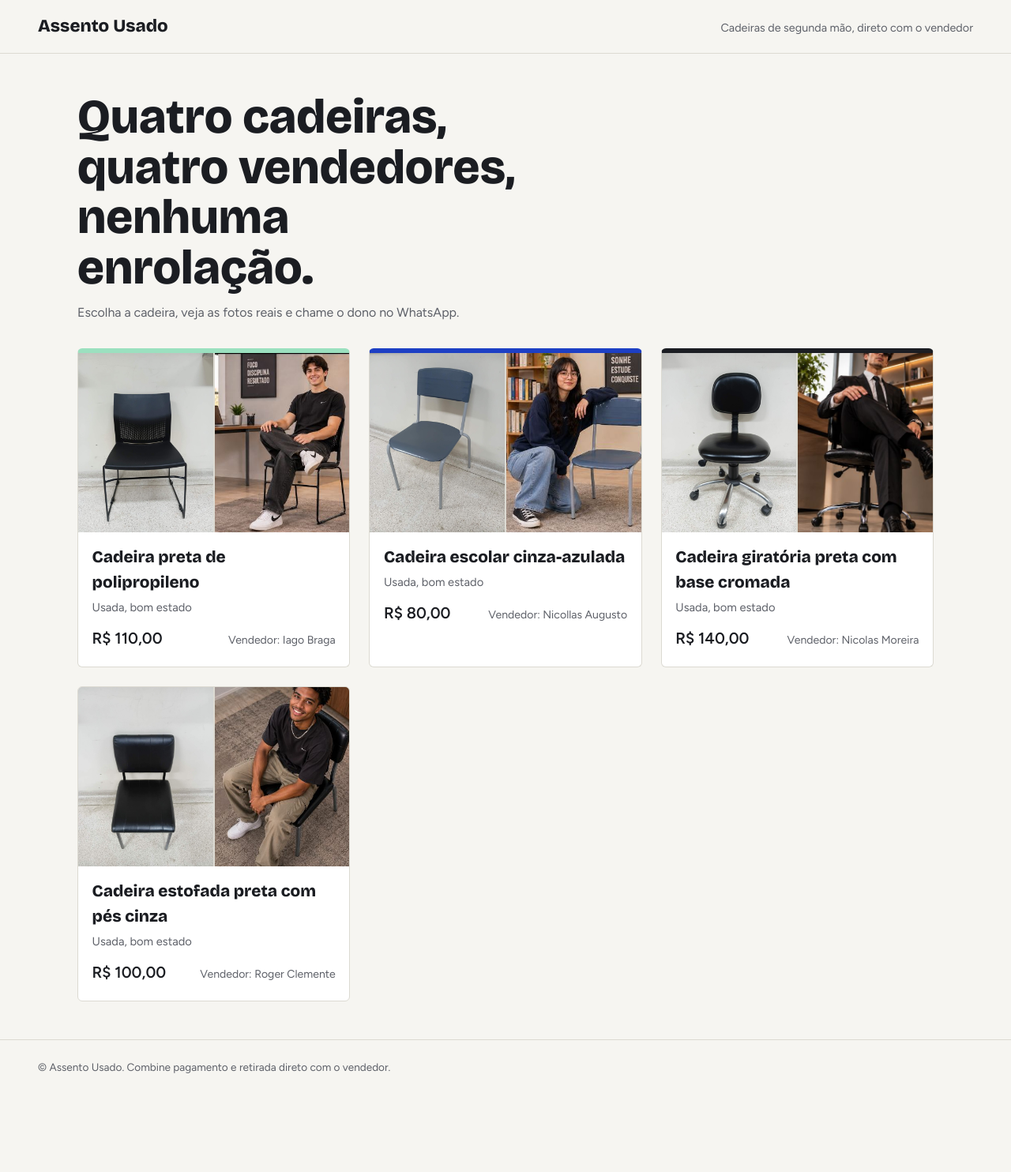
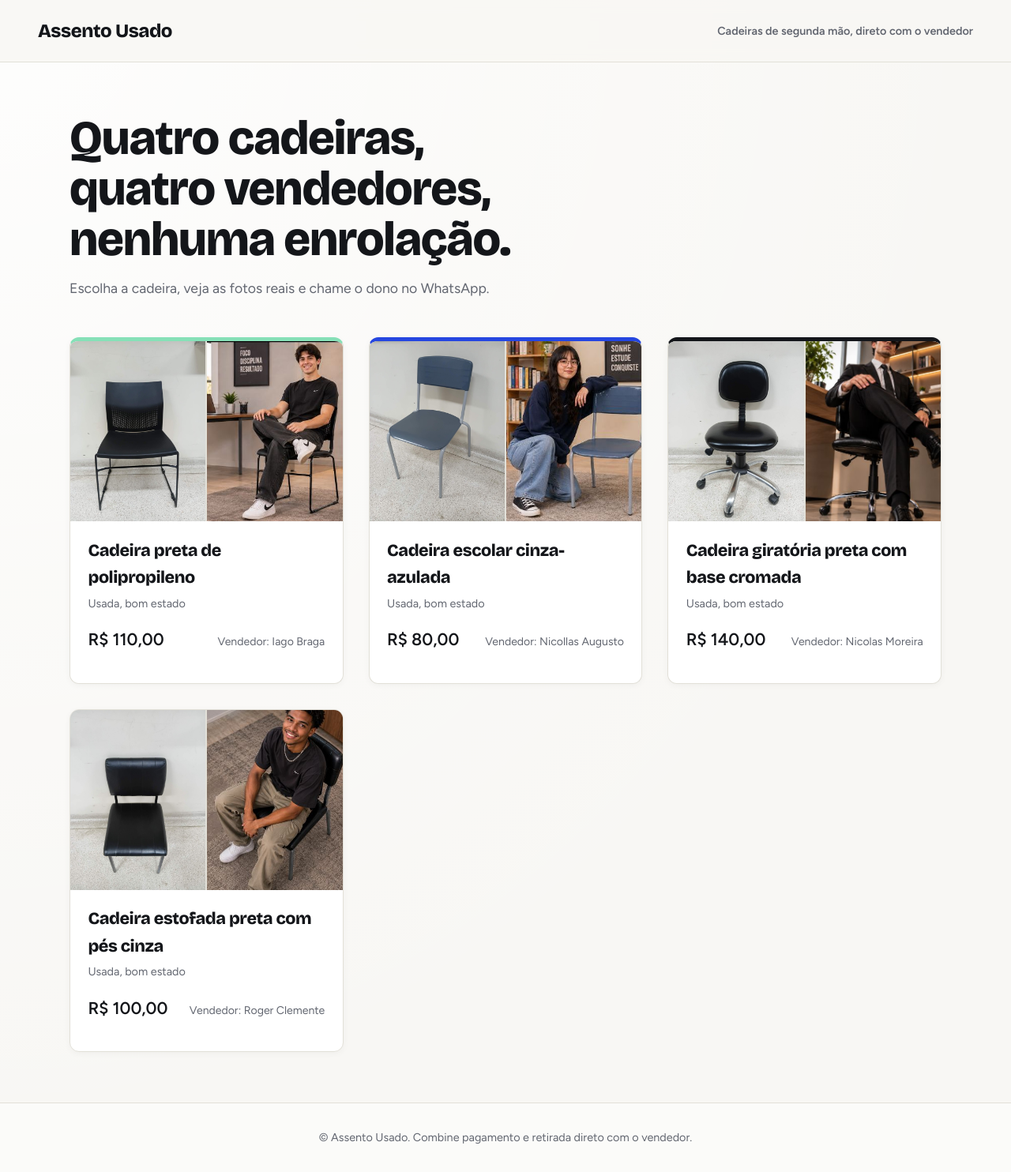
Before and after one commit to rogertarefasifsp-ops/cadeiras, a Flask app: page / in a window 1280 px wide. Shown: the whole page at 79% size. Before the commit the page ends 1359 px from the top, so only its background shows below. Run offline with Flask 3, Linux system fonts and the light colour scheme.

Commit message:
Update style.css

```diff
--- a/static/style.css
+++ b/static/style.css
@@ -1,35 +1,319 @@
-:root{--mint:#9be0bf;--cobalt:#1d3fc4;--ink:#1b1d22;--paper:#f6f5f1;--line:#dcdad2;--muted:#5d6068}
-*{box-sizing:border-box}
-body{margin:0;background:var(--paper);color:var(--ink);font:400 1rem/1.55 Figtree,system-ui,sans-serif}
-a{color:inherit}
-h1,h2,.logo,.preco{font-family:'Bricolage Grotesque',sans-serif}
-.top{display:flex;gap:1rem;align-items:baseline;justify-content:space-between;flex-wrap:wrap;padding:1rem clamp(1rem,5vw,3rem);border-bottom:1px solid var(--line)}
-.logo{font-weight:800;font-size:1.4rem;text-decoration:none}
-.top span{color:var(--muted);font-size:.9rem}
-main{padding:0 clamp(1rem,5vw,3rem) 3rem;max-width:1180px;margin:auto}
-.hero{padding:3rem 0 2rem}
-.hero h1{font-size:clamp(2rem,6vw,3.8rem);line-height:1.05;font-weight:800;max-width:15ch;margin:0 0 .8rem}
-.hero p{max-width:50ch;color:var(--muted);margin:0}
-.grid{display:grid;gap:1.5rem;grid-template-columns:repeat(auto-fit,minmax(300px,1fr))}
-.item{text-decoration:none;background:#fff;border:1px solid var(--line);border-radius:6px;overflow:hidden;display:flex;flex-direction:column}
-.item.t1{border-top:6px solid var(--mint)}.item.t2{border-top:6px solid var(--cobalt)}.item.t3{border-top:6px solid var(--ink)}
-.pics{display:grid;grid-template-columns:1fr 1fr;gap:2px;background:var(--line)}
-.pics img{width:100%;aspect-ratio:3/4;object-fit:cover;display:block}
-.info{padding:1rem 1.1rem 1.2rem}
-.info h2{margin:0 0 .2rem;font-size:1.3rem}
-.estado{color:var(--muted);margin:0 0 .8rem;font-size:.92rem}
-.linha{display:flex;justify-content:space-between;gap:.5rem;flex-wrap:wrap;margin:0;align-items:baseline}
-.linha strong{font-size:1.25rem}.linha span{font-size:.88rem;color:var(--muted)}
-.voltar{display:inline-block;margin:1.5rem 0 1rem;color:var(--muted)}
-.detalhe{display:grid;gap:2rem;grid-template-columns:repeat(auto-fit,minmax(300px,1fr));align-items:start}
-.galeria>img{width:100%;max-height:70vh;object-fit:contain;background:#fff;border:1px solid var(--line);border-radius:6px;display:block}
-.mini{display:flex;gap:.6rem;margin-top:.6rem}
-.mini button{padding:0;border:2px solid transparent;background:none;border-radius:4px;cursor:pointer;width:84px;height:84px;overflow:hidden}
-.mini button.on{border-color:var(--cobalt)}
-.mini img{width:100%;height:100%;object-fit:cover;display:block}
-.texto h1{font-size:clamp(1.8rem,4vw,2.6rem);line-height:1.1;margin:0 0 .4rem}
-.preco{font-size:2rem;font-weight:800;margin:0 0 .2rem}
-.btn{display:inline-block;margin-top:1rem;background:var(--cobalt);color:#fff;text-decoration:none;padding:.85rem 1.4rem;border-radius:4px;font-weight:600}
-.btn:hover{background:#15309a}
-a:focus-visible,button:focus-visible{outline:3px solid var(--cobalt);outline-offset:2px}
-footer{border-top:1px solid var(--line);padding:1.5rem clamp(1rem,5vw,3rem);color:var(--muted);font-size:.85rem}
+:root {
+  --mint: #86e0b7;
+  --cobalt: #2546e0;
+  --cobalt-dark: #1b35b0;
+  --ink: #14161a;
+  --paper: #f8f7f4;
+  --paper-card: #ffffff;
+  --line: #e2e0d8;
+  --muted: #626670;
+  --radius-sm: 8px;
+  --radius-md: 12px;
+  --radius-lg: 18px;
+  --shadow-sm: 0 2px 8px rgba(20, 22, 26, 0.04);
+  --shadow-md: 0 8px 24px rgba(20, 22, 26, 0.07);
+  --shadow-lg: 0 16px 36px rgba(20, 22, 26, 0.12);
+  --transition: all 0.25s cubic-bezier(0.16, 1, 0.3, 1);
+}
+
+* {
+  box-sizing: border-box;
+}
+
+body {
+  margin: 0;
+  background: var(--paper);
+  background-image: radial-gradient(at top left, rgba(255, 255, 255, 0.8), transparent 70%);
+  color: var(--ink);
+  font: 400 1rem/1.6 'Figtree', system-ui, -apple-system, sans-serif;
+  -webkit-font-smoothing: antialiased;
+  -moz-osx-font-smoothing: grayscale;
+}
+
+a {
+  color: inherit;
+}
+
+h1, h2, .logo, .preco {
+  font-family: 'Bricolage Grotesque', sans-serif;
+  letter-spacing: -0.02em;
+}
+
+/* Header */
+.top {
+  display: flex;
+  gap: 1rem;
+  align-items: center;
+  justify-content: space-between;
+  flex-wrap: wrap;
+  padding: 1.25rem clamp(1rem, 5vw, 3rem);
+  border-bottom: 1px solid var(--line);
+  background: rgba(248, 247, 244, 0.85);
+  backdrop-filter: blur(10px);
+  position: sticky;
+  top: 0;
+  z-index: 100;
+}
+
+.logo {
+  font-weight: 800;
+  font-size: 1.5rem;
+  text-decoration: none;
+  color: var(--ink);
+  transition: var(--transition);
+}
+
+.logo:hover {
+  opacity: 0.8;
+}
+
+.top span {
+  color: var(--muted);
+  font-size: 0.9rem;
+  font-weight: 600;
+}
+
+/* Main Layout */
+main {
+  padding: 0 clamp(1rem, 5vw, 3rem) 4rem;
+  max-width: 1200px;
+  margin: auto;
+}
+
+/* Hero Section */
+.hero {
+  padding: 4rem 0 3rem;
+}
+
+.hero h1 {
+  font-size: clamp(2.2rem, 5vw, 3.8rem);
+  line-height: 1.05;
+  font-weight: 800;
+  max-width: 16ch;
+  margin: 0 0 1rem;
+  color: var(--ink);
+}
+
+.hero p {
+  max-width: 48ch;
+  color: var(--muted);
+  font-size: 1.1rem;
+  margin: 0;
+}
+
+/* Grid de Produtos */
+.grid {
+  display: grid;
+  gap: 2rem;
+  grid-template-columns: repeat(auto-fit, minmax(300px, 1fr));
+}
+
+.item {
+  text-decoration: none;
+  background: var(--paper-card);
+  border: 1px solid var(--line);
+  border-radius: var(--radius-md);
+  overflow: hidden;
+  display: flex;
+  flex-direction: column;
+  box-shadow: var(--shadow-sm);
+  transition: var(--transition);
+  position: relative;
+}
+
+.item:hover {
+  transform: translateY(-6px);
+  box-shadow: var(--shadow-md);
+  border-color: rgba(0, 0, 0, 0.15);
+}
+
+/* Bordas coloridas dinâmicas */
+.item.t1 { border-top: 5px solid var(--mint); }
+.item.t2 { border-top: 5px solid var(--cobalt); }
+.item.t3 { border-top: 5px solid var(--ink); }
+
+.pics {
+  display: grid;
+  grid-template-columns: 1fr 1fr;
+  gap: 2px;
+  background: var(--line);
+  overflow: hidden;
+}
+
+.pics img {
+  width: 100%;
+  aspect-ratio: 3/4;
+  object-fit: cover;
+  display: block;
+  transition: transform 0.4s ease;
+}
+
+.item:hover .pics img {
+  transform: scale(1.04);
+}
+
+.info {
+  padding: 1.2rem 1.4rem 1.4rem;
+  display: flex;
+  flex-direction: column;
+  flex-grow: 1;
+}
+
+.info h2 {
+  margin: 0 0 0.25rem;
+  font-size: 1.35rem;
+  font-weight: 800;
+}
+
+.estado {
+  color: var(--muted);
+  margin: 0 0 1rem;
+  font-size: 0.9rem;
+}
+
+.linha {
+  display: flex;
+  justify-content: space-between;
+  gap: 0.5rem;
+  flex-wrap: wrap;
+  margin-top: auto;
+  align-items: baseline;
+}
+
+.linha strong {
+  font-size: 1.35rem;
+  color: var(--ink);
+}
+
+.linha span {
+  font-size: 0.88rem;
+  color: var(--muted);
+}
+
+/* Página de Detalhes */
+.voltar {
+  display: inline-flex;
+  align-items: center;
+  gap: 0.4rem;
+  margin: 2rem 0 1.5rem;
+  color: var(--muted);
+  text-decoration: none;
+  font-weight: 600;
+  transition: var(--transition);
+}
+
+.voltar:hover {
+  color: var(--cobalt);
+  transform: translateX(-3px);
+}
+
+.detalhe {
+  display: grid;
+  gap: 3rem;
+  grid-template-columns: repeat(auto-fit, minmax(320px, 1fr));
+  align-items: start;
+}
+
+.galeria > img {
+  width: 100%;
+  max-height: 65vh;
+  object-fit: contain;
+  background: var(--paper-card);
+  border: 1px solid var(--line);
+  border-radius: var(--radius-md);
+  display: block;
+  box-shadow: var(--shadow-sm);
+}
+
+.mini {
+  display: flex;
+  gap: 0.75rem;
+  margin-top: 0.75rem;
+}
+
+.mini button {
+  padding: 0;
+  border: 2px solid transparent;
+  background: none;
+  border-radius: var(--radius-sm);
+  cursor: pointer;
+  width: 76px;
+  height: 76px;
+  overflow: hidden;
+  transition: var(--transition);
+  opacity: 0.7;
+}
+
+.mini button:hover {
+  opacity: 1;
+}
+
+.mini button.on {
+  border-color: var(--cobalt);
+  opacity: 1;
+  box-shadow: 0 0 0 2px rgba(37, 70, 224, 0.2);
+}
+
+.mini img {
+  width: 100%;
+  height: 100%;
+  object-fit: cover;
+  display: block;
+}
+
+.texto h1 {
+  font-size: clamp(2rem, 4vw, 2.8rem);
+  line-height: 1.1;
+  margin: 0 0 0.5rem;
+  font-weight: 800;
+}
+
+.preco {
+  font-size: 2.2rem;
+  font-weight: 800;
+  color: var(--cobalt);
+  margin: 0 0 0.25rem;
+}
+
+.vend {
+  margin-top: 1.5rem;
+  font-size: 1.05rem;
+}
+
+/* Botão Principal */
+.btn {
+  display: inline-flex;
+  align-items: center;
+  justify-content: center;
+  margin-top: 1.5rem;
+  background: var(--cobalt);
+  color: #fff;
+  text-decoration: none;
+  padding: 1rem 1.8rem;
+  border-radius: var(--radius-sm);
+  font-weight: 600;
+  font-size: 1.05rem;
+  box-shadow: 0 4px 14px rgba(37, 70, 224, 0.35);
+  transition: var(--transition);
+}
+
+.btn:hover {
+  background: var(--cobalt-dark);
+  transform: translateY(-2px);
+  box-shadow: 0 6px 20px rgba(37, 70, 224, 0.45);
+}
+
+a:focus-visible, button:focus-visible {
+  outline: 3px solid var(--cobalt);
+  outline-offset: 3px;
+}
+
+/* Footer */
+footer {
+  border-top: 1px solid var(--line);
+  padding: 2rem clamp(1rem, 5vw, 3rem);
+  color: var(--muted);
+  font-size: 0.9rem;
+  text-align: center;
+  background: rgba(255, 255, 255, 0.4);
+}
```
